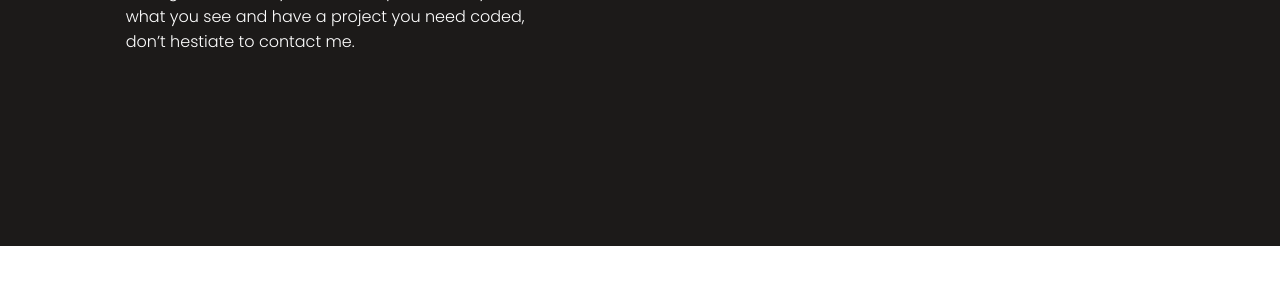
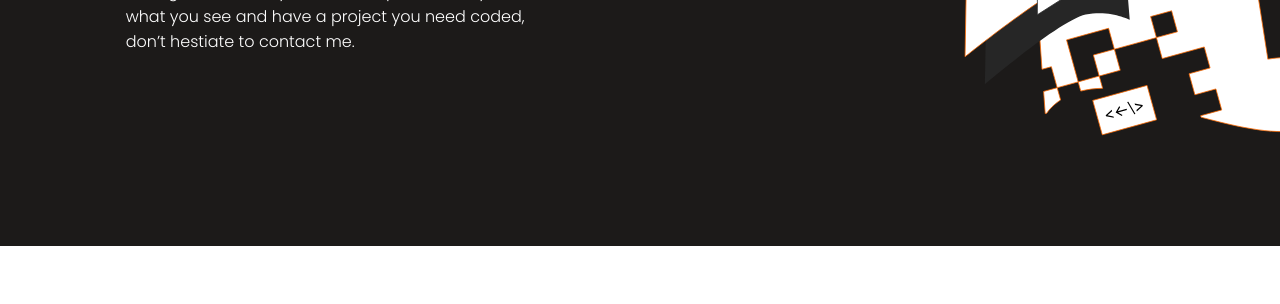
Before and after one commit to Sami-Ullah-Tufail/Portfolio-Website-design.github.io, a website: page index.html in a window 1280 px wide. Shown: the part 496-800 px from the top of the page. Drawn offline with nearby package versions, Linux system fonts and the light colour scheme.

Commit message:
Update style.css

```diff
--- a/style.css
+++ b/style.css
@@ -55,7 +55,7 @@ a {
 }
 
 #headline {
-  background: #1c1a19 url('ASSETS /illustration-header-mobile.svg') no-repeat right bottom;
+  background: #1c1a19 url('files/illustration-header-mobile.svg') no-repeat right bottom;
   background-size: 147px 300px;
   padding: 30% 5%;
   display: flex;
@@ -127,7 +127,7 @@ a {
   }
 
   #headline {
-    background: #1c1a19 url('./img/Illustration-header2.png') no-repeat right top;
+    background: #1c1a19 url('files/illustration-header-mobile.svg') no-repeat right top;
     background-size: 45% 95%;
     padding: 15% 1%;
     display: grid;
```
